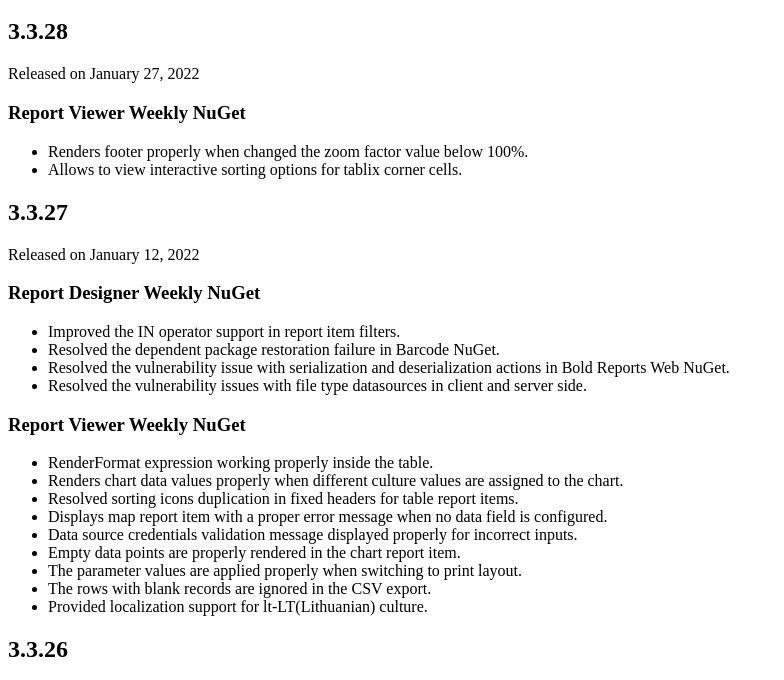
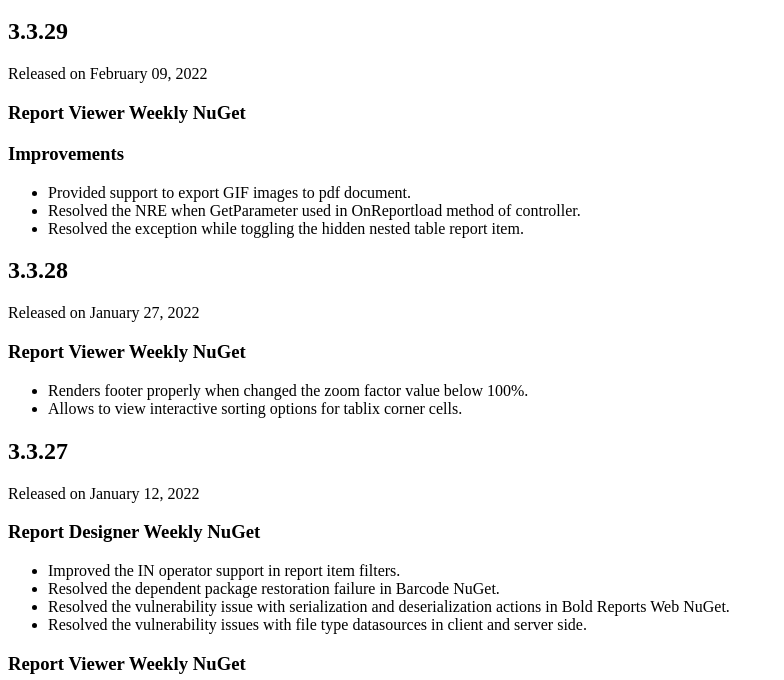
Before and after one commit to BharathiViswaSankaran/test, a plain HTML site: page index.html in a window 1280 px wide. Shown: the part 48-728 px from the top of the page, without its empty margins (0-784 px from the left). Drawn offline with Linux system fonts and the light colour scheme.

Commit message:
new patch

```diff
--- a/index.html
+++ b/index.html
@@ -1,6 +1,18 @@
+<div id="3-3-29" class="version">
+    <h1>Release History</h1>
+    <h2 id="latest-version" class="version-heading">3.3.29</h2>
+    <span class="release-date">Released on February 09, 2022</span>
+    <h3 class="report-type">Report Viewer Weekly NuGet</h3>
+    <h3 class="report-type">Improvements</h3>
+    <ul>
+         <li class="content">Provided support to export GIF images to pdf document.</li>
+         <li class="content">Resolved the NRE when GetParameter used in OnReportload method of controller.</li>
+         <li class="content">Resolved the exception while toggling the hidden nested table report item.</li>
+    </ul>
+    </div>
 <div id="3-3-28" class="version">
-    <h1>Release History</h1>
-   <h2 id="latest-version" class="version-heading">3.3.28</h2>
+
+   <h2 class="version-heading">3.3.28</h2>
    <span class="release-date">Released on January 27, 2022</span>
    <h3 class="report-type">Report Viewer Weekly NuGet</h3>
    <ul>
```
